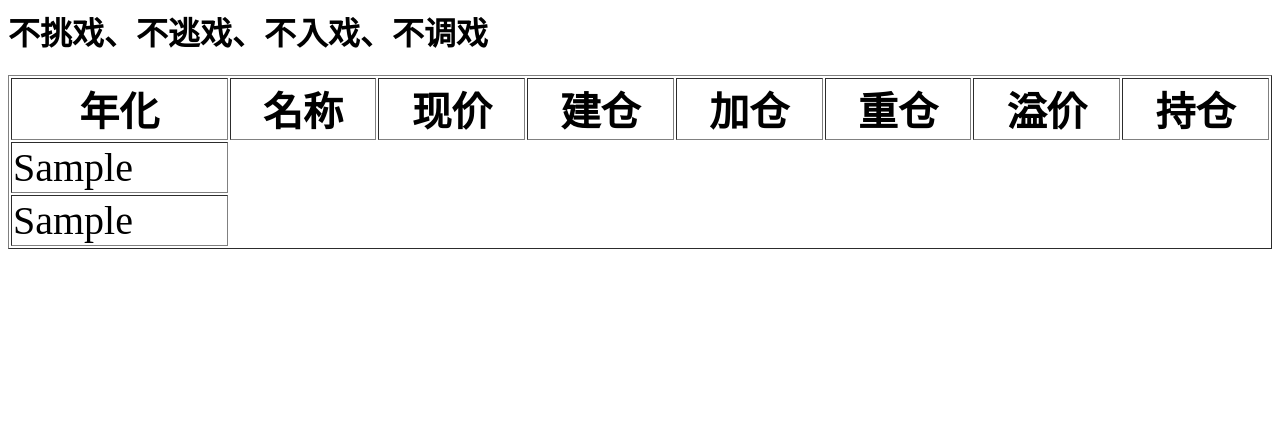
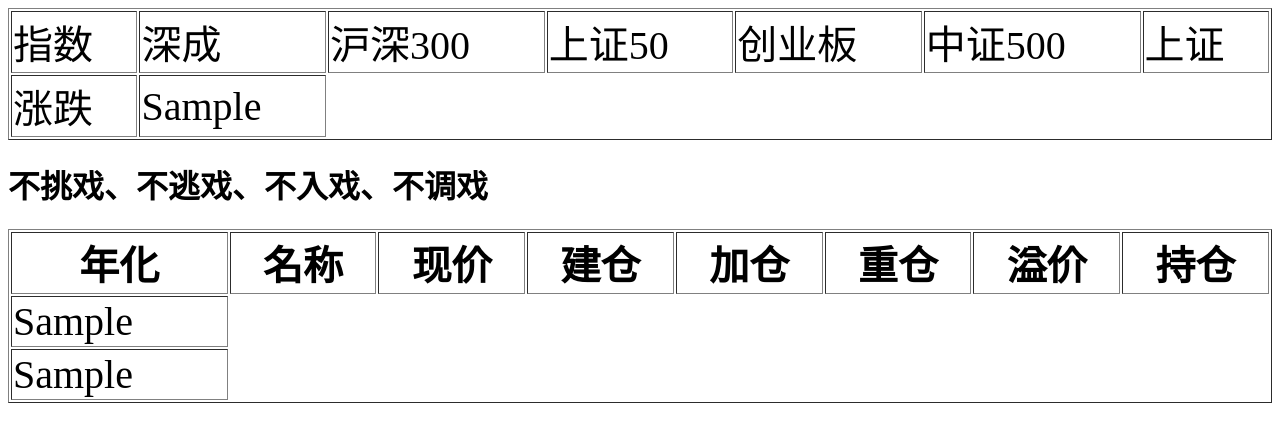
Before and after one commit to winsert/myweb, a Flask app: template app/templates/mobile.html in a window 1280 px wide. Shown: the top 442 px of the page. Run offline with Flask 2, Linux system fonts and the light colour scheme; the template is opened without the code that fills it: most values are stand-ins (such as "Sample title", 1, 10 or a date in 2020).

Commit message:
增加指数显示

```diff
--- a/app/templates/mobile.html
+++ b/app/templates/mobile.html
@@ -3,7 +3,33 @@
 <title>MyWeb v0.1 - Mobile</title>
 </head>
 <body>
+
+<table border="1" width="100%" style="font-size:40px;">
+<tr>
+<td>指数</td>
+<td>深成</td>
+<td>沪深300</td>
+<td>上证50</td>
+<td>创业板</td>
+<td>中证500</td>
+<td>上证</td>
+</tr>
+<tr>
+<td>涨跌</td>
+{% for index_data in index_list %}
+{% if index_data>1 %}
+<td bgcolor="#FF0000">{{ index_data }}</td>
+{% elif index_data<-1 %}
+<td bgcolor="#00FF00">{{ index_data }}</td>
+{% else %}
+<td>{{ index_data }}</td>
+{% endif %}
+{% endfor %}
+</tr>
+</table>
+
 <h1>不挑戏、不逃戏、不入戏、不调戏</h1>
+
 <table border="1" width="100%" style="font-size:40px;">
 <th>年化</th>
 <th>名称</th>
```
